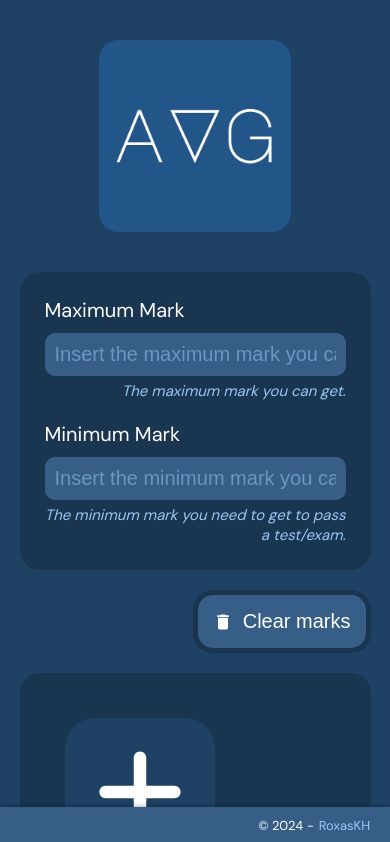
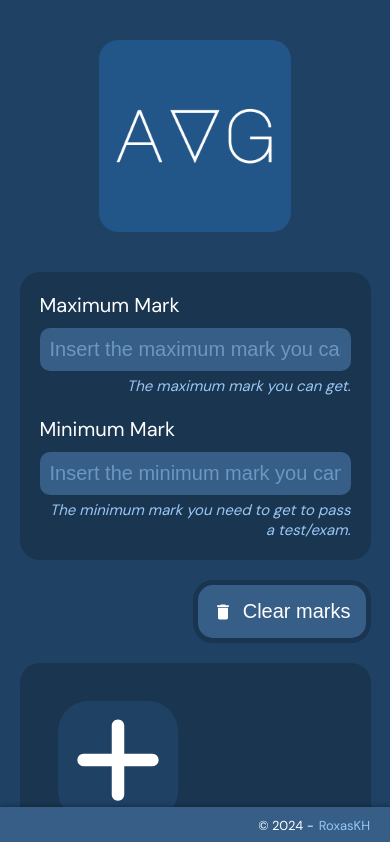
Before and after one commit to RoxasKH/Average-Target, a React (Create React App) app: page / in a window 390 px wide. Shown: the top 842 px of the page. Built offline with nearby package versions, Linux system fonts and the light colour scheme.

Commit message:
Fix mobile responsive layout

```diff
--- a/src/components/styled/AddButton.tsx
+++ b/src/components/styled/AddButton.tsx
@@ -23,6 +23,11 @@ const StyledAddButton = styled.button`
         cursor: pointer;
     }
 
+    @media only screen and (${props => props.theme.devices.xl}) {
+        height: 120px;
+        width: 120px;
+        margin: 8px;
+    }
 `;
 
 const AddButton: React.FC<AddButtonProps> = ({ onClick }) => {
--- a/src/components/styled/Container.tsx
+++ b/src/components/styled/Container.tsx
@@ -12,7 +12,7 @@ const Container = styled.div<ContainerProps & {theme: DefaultTheme}>`
     overflow-y: ${({scrollable = false}) => scrollable ? 'scroll' : 'auto'};
     ${({scrollable = false, maxHeight = 'auto'}) => scrollable && `max-height: ${maxHeight};`}
 
-    ${({ variant = 'default', padding = '25', theme }) => {
+    ${({ variant = 'default', padding = 25, theme }) => {
         switch (variant) {
             case 'small':
                 return `
@@ -20,6 +20,10 @@ const Container = styled.div<ContainerProps & {theme: DefaultTheme}>`
                     padding: ${padding}px;
                     border-radius: 20px;
                     background-color: ${theme.background.container};
+
+                    @media only screen and (${theme.devices.xl}) {
+                        padding: ${padding-5}px;
+                    }
                 `;
             default:
                 return `
@@ -27,7 +31,7 @@ const Container = styled.div<ContainerProps & {theme: DefaultTheme}>`
                     margin: auto;
                     padding: 20px 0 80px 0;
 
-                    @media only screen and (${theme.devices.xs}) {
+                    @media only screen and (${theme.devices.xl}) {
                         max-width: 90%;
                     }
                 `;
--- a/src/components/styled/Dialog.tsx
+++ b/src/components/styled/Dialog.tsx
@@ -40,7 +40,7 @@ const DialogContainer = styled(Container).attrs({ variant: 'small' })`
     margin-right: auto;
     width: 700px;
 
-    @media only screen and (${props => props.theme.devices.xs}) {
+    @media only screen and (${props => props.theme.devices.xl}) {
         max-width: 90%;
     }
 `;
--- a/src/components/styled/Mark.tsx
+++ b/src/components/styled/Mark.tsx
@@ -28,6 +28,12 @@ const MarkContainer = styled.div`
     &:hover {
         transition: 0.2s;
         filter: brightness(1.25);
+    }
+
+    @media only screen and (${props => props.theme.devices.xl}) {
+        width: 120px;
+        height: 120px;
+        margin: 8px;
     }
 `;
 
@@ -79,6 +85,12 @@ const MarkValue = styled.div`
         background: transparent; /* Chrome/Safari/Webkit */
         width: 0px;
     }
+    @media only screen and (${props => props.theme.devices.xl}) {
+        width: 50px;
+        height: 50px;
+        font-size: 20px;
+        line-height: 50px;
+    }
 `;
 
 const MarkSubject = styled.div`
@@ -97,6 +109,12 @@ const MarkSubject = styled.div`
     text-overflow: ellipsis; /* manage text overflow */
     white-space: nowrap;
     overflow: hidden;
+
+    @media only screen and (${props => props.theme.devices.xl}) {
+        height: 15px;
+        font-size: 10px;
+        line-height: 10px;
+    }
 `;
 
 const MarkButtons: React.FC<MarkProps> = ({ mark, subject, id }) => {
--- a/src/theme.ts
+++ b/src/theme.ts
@@ -34,12 +34,12 @@ const theme: DefaultTheme = {
   },
 
   devices: {
-    xs: `min-width: ${breakpoints.xs}`,
-    sm: `min-width: ${breakpoints.sm}`,
-    md: `min-width: ${breakpoints.md}`,
-    lg: `min-width: ${breakpoints.lg}`,
-    xl: `min-width: ${breakpoints.xl}`,
-    "2xl": `min-width: ${breakpoints["2xl"]}`,
+    xs: `max-width: ${breakpoints.xs}`,
+    sm: `max-width: ${breakpoints.sm}`,
+    md: `max-width: ${breakpoints.md}`,
+    lg: `max-width: ${breakpoints.lg}`,
+    xl: `max-width: ${breakpoints.xl}`,
+    "2xl": `max-width: ${breakpoints["2xl"]}`,
   }
 };
 
```
